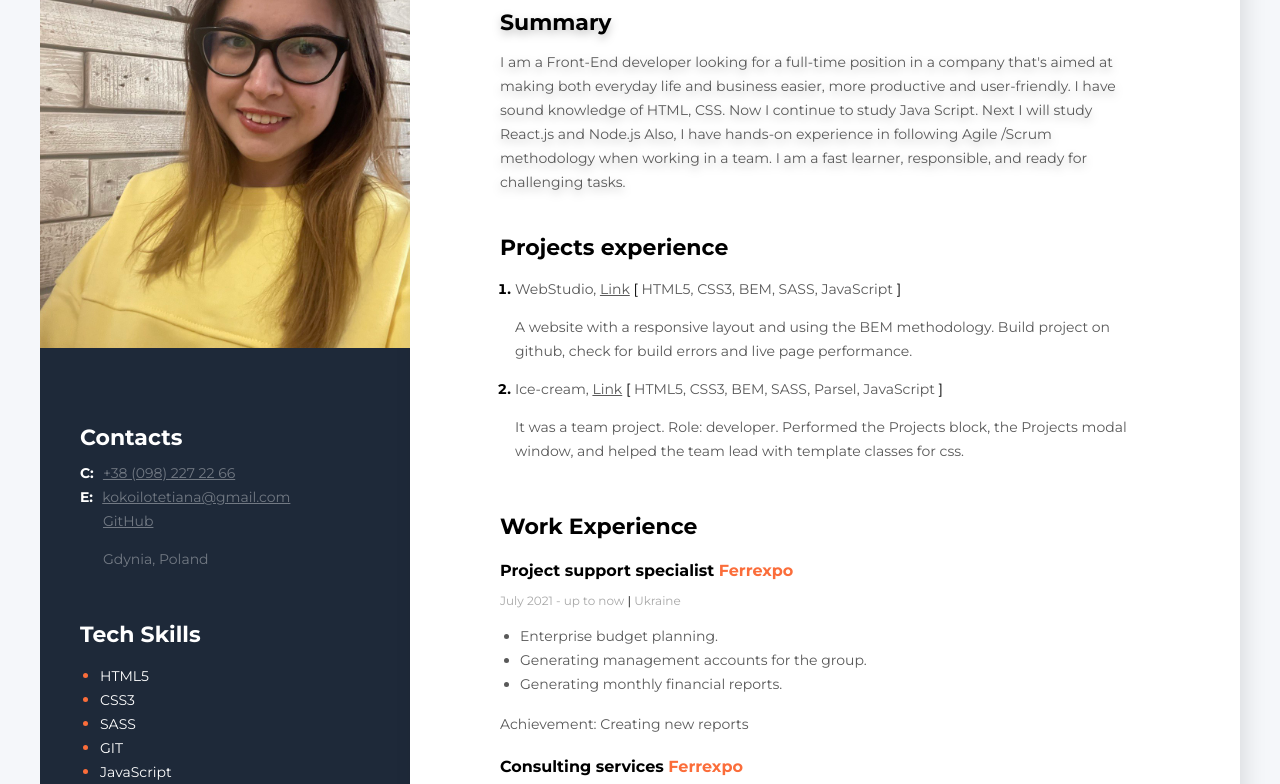
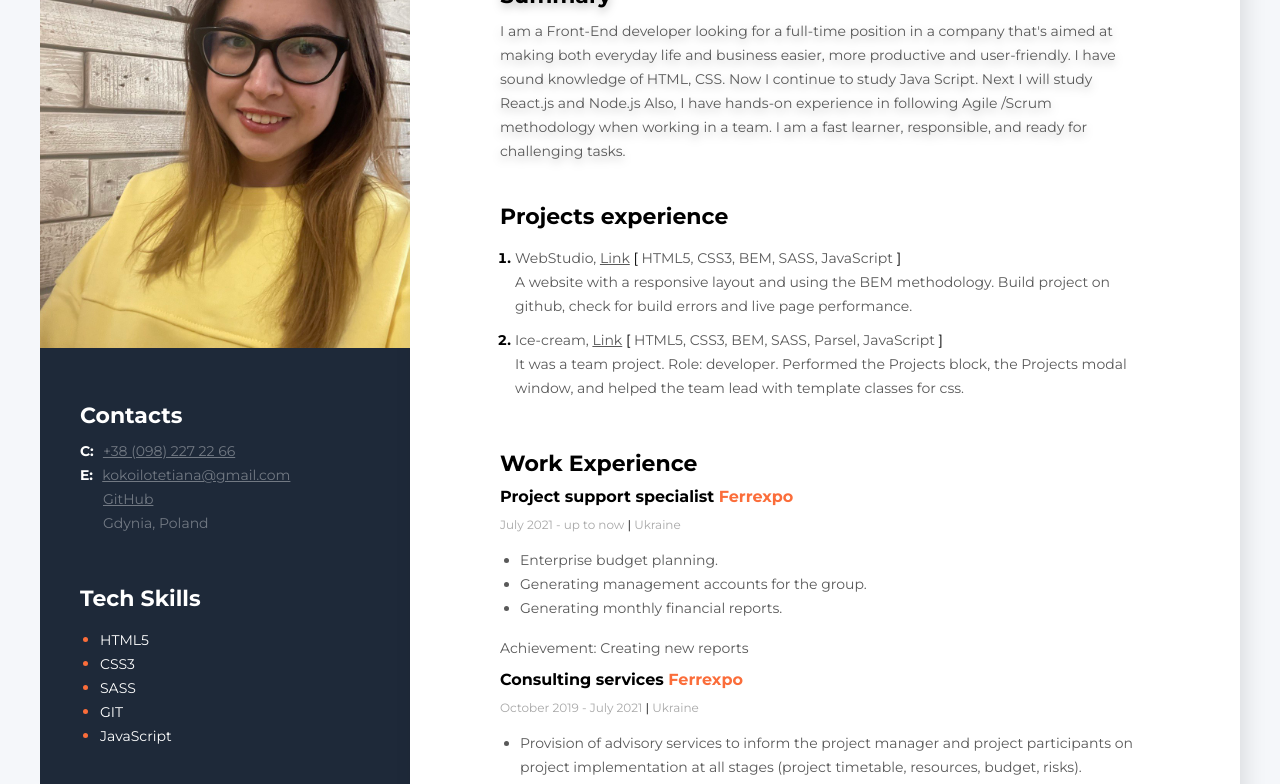
Before and after one commit to TetianaKokoilo/MyResume, a plain HTML site: page index.html in a window 1280 px wide. Shown: the part 193-977 px from the top of the page. Drawn offline with Linux system fonts and the light colour scheme.

Commit message:
Update styles.css

```diff
--- a/styles/styles.css
+++ b/styles/styles.css
@@ -6,7 +6,7 @@ body {
 .link {
     text-decoration: none;
 }
-/* p,
+p,
 h1,
 h2,
 h3,
@@ -14,7 +14,7 @@ h4,
 h5,
 h6 {
     margin: 0;
-} */
+}
 
 /* main styles */
 
@@ -61,6 +61,7 @@ h6 {
     font-size: 14px;
     line-height: 24px;
     color: #595959;
+    margin-bottom: 10px;
     /* width: 400px; */
 }
 
```
